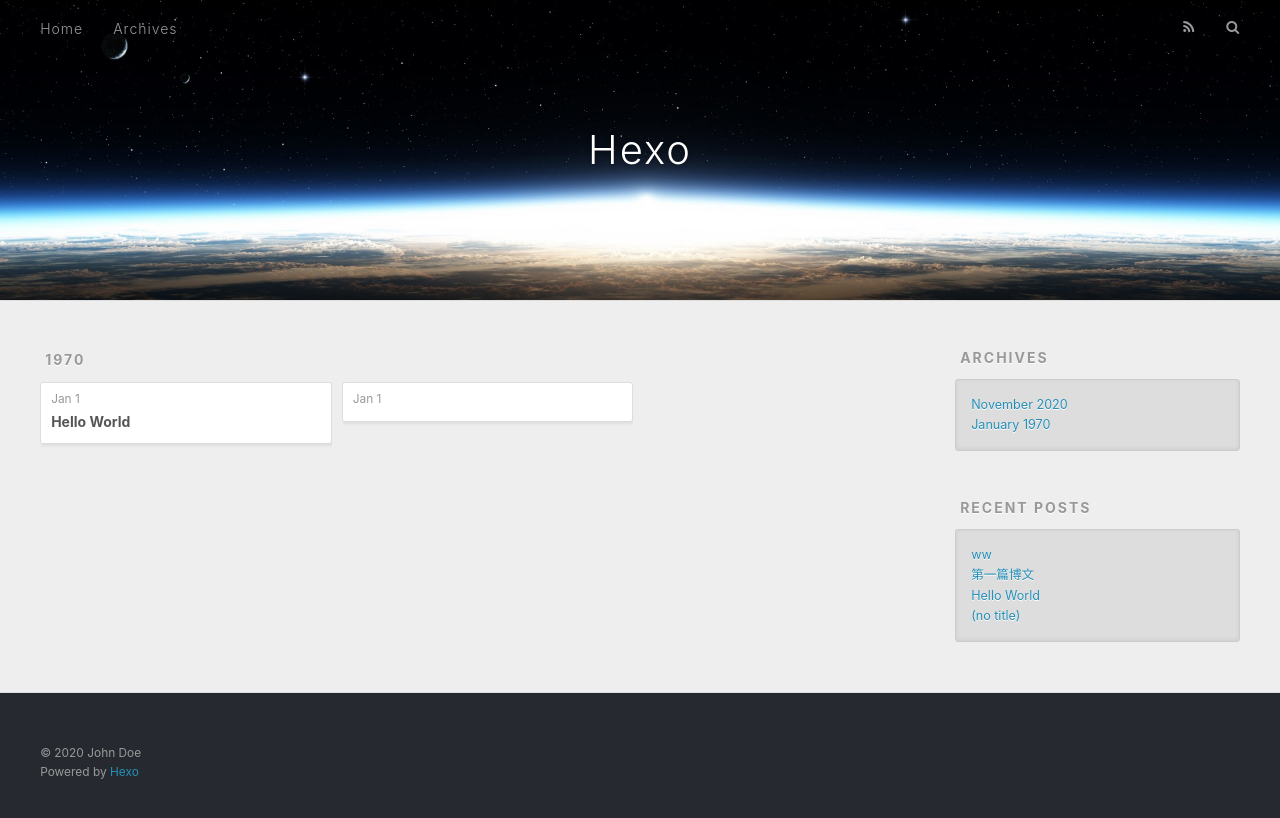
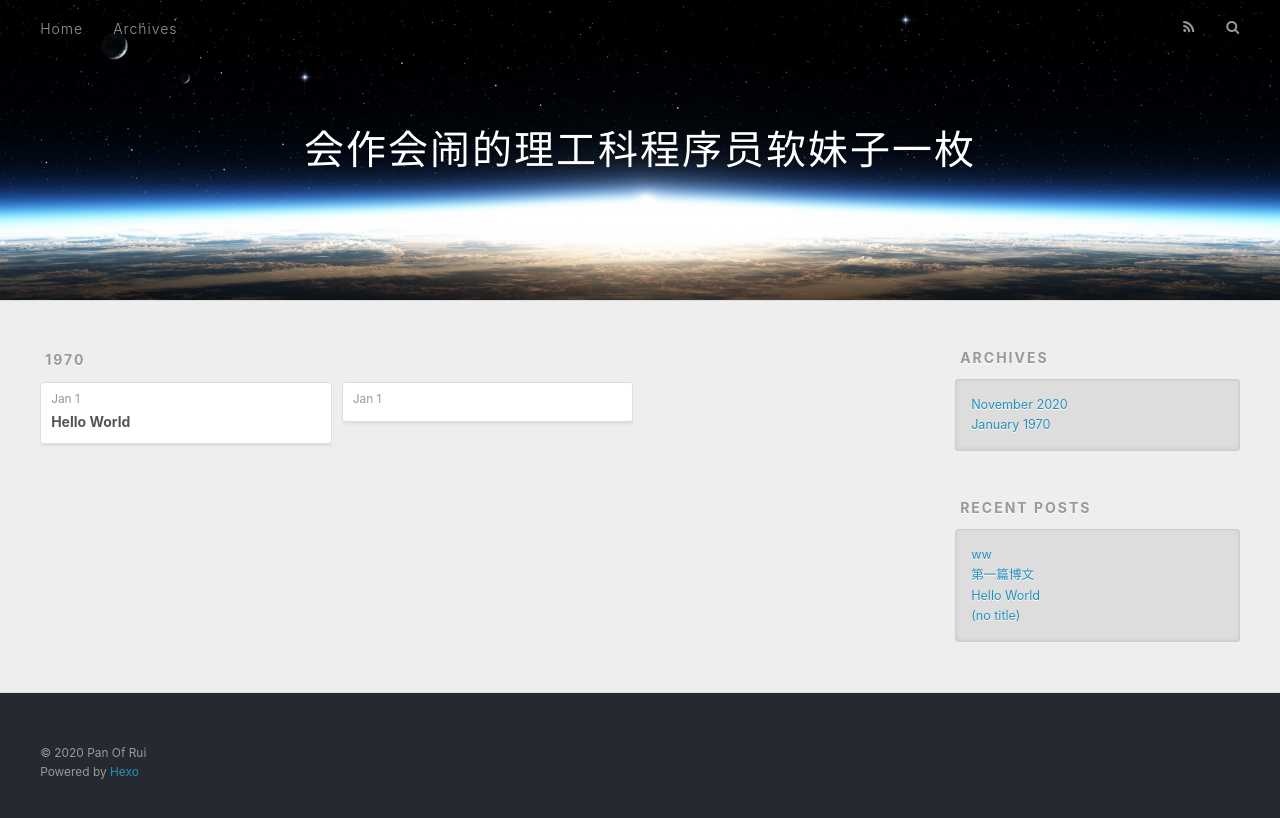
Before and after one commit to yupanpanwangrui/yupanpanwangrui.github.io, a plain HTML site: page archives/1970/01/index.html in a window 1280 px wide. Drawn offline with nearby package versions, Linux system fonts and the light colour scheme.

Commit message:
Site updated: 2020-11-23 17:08:11

```diff
--- a/archives/1970/01/index.html
+++ b/archives/1970/01/index.html
@@ -5,17 +5,19 @@
 
 
 
-  <title>Archives: 1970/1 | Hexo</title>
+  <title>Archives: 1970/1 | 会作会闹的理工科程序员软妹子一枚</title>
   <meta name="viewport" content="width=device-width, initial-scale=1, maximum-scale=1">
-  <meta property="og:type" content="website">
-<meta property="og:title" content="Hexo">
+  <meta name="description" content="记录工作中的经验和坑，这个过程对于一个理工科程序员而言相当煎熬，就像男朋友要求我日常少作一些那么难啊啊啊啊啊啊啊啊啊啊">
+<meta property="og:type" content="website">
+<meta property="og:title" content="会作会闹的理工科程序员软妹子一枚">
 <meta property="og:url" content="http://example.com/archives/1970/01/index.html">
-<meta property="og:site_name" content="Hexo">
+<meta property="og:site_name" content="会作会闹的理工科程序员软妹子一枚">
+<meta property="og:description" content="记录工作中的经验和坑，这个过程对于一个理工科程序员而言相当煎熬，就像男朋友要求我日常少作一些那么难啊啊啊啊啊啊啊啊啊啊">
 <meta property="og:locale" content="en_US">
-<meta property="article:author" content="John Doe">
+<meta property="article:author" content="Pan Of Rui">
 <meta name="twitter:card" content="summary">
 
-    <link rel="alternate" href="/atom.xml" title="Hexo" type="application/atom+xml">
+    <link rel="alternate" href="/atom.xml" title="会作会闹的理工科程序员软妹子一枚" type="application/atom+xml">
 
 
     <link rel="icon" href="/favicon.png">
@@ -36,7 +38,7 @@
   <div id="header-outer" class="outer">
     <div id="header-title" class="inner">
       <h1 id="logo-wrap">
-        <a href="/" id="logo">Hexo</a>
+        <a href="/" id="logo">会作会闹的理工科程序员软妹子一枚</a>
       </h1>
 
     </div>
@@ -166,7 +168,7 @@
 
   <div class="outer">
     <div id="footer-info" class="inner">
-      &copy; 2020 John Doe<br>
+      &copy; 2020 Pan Of Rui<br>
       Powered by <a href="http://hexo.io/" target="_blank">Hexo</a>
     </div>
   </div>
```
Also changed, not shown: 1970/01/01/20201120/Hexo搭建-----------踩坑篇/index.html (+7 -7 lines), 1970/01/01/hello-world/index.html (+6 -6 lines), 2020/11/20/ww/index.html (+9 -7 lines), 2020/11/20/第一篇博文/index.html (+6 -6 lines), archives/1970/index.html (+10 -8 lines), archives/2020/11/index.html (+10 -8 lines), archives/2020/index.html (+10 -8 lines), archives/index.html (+10 -8 lines), index.html (+10 -8 lines).
